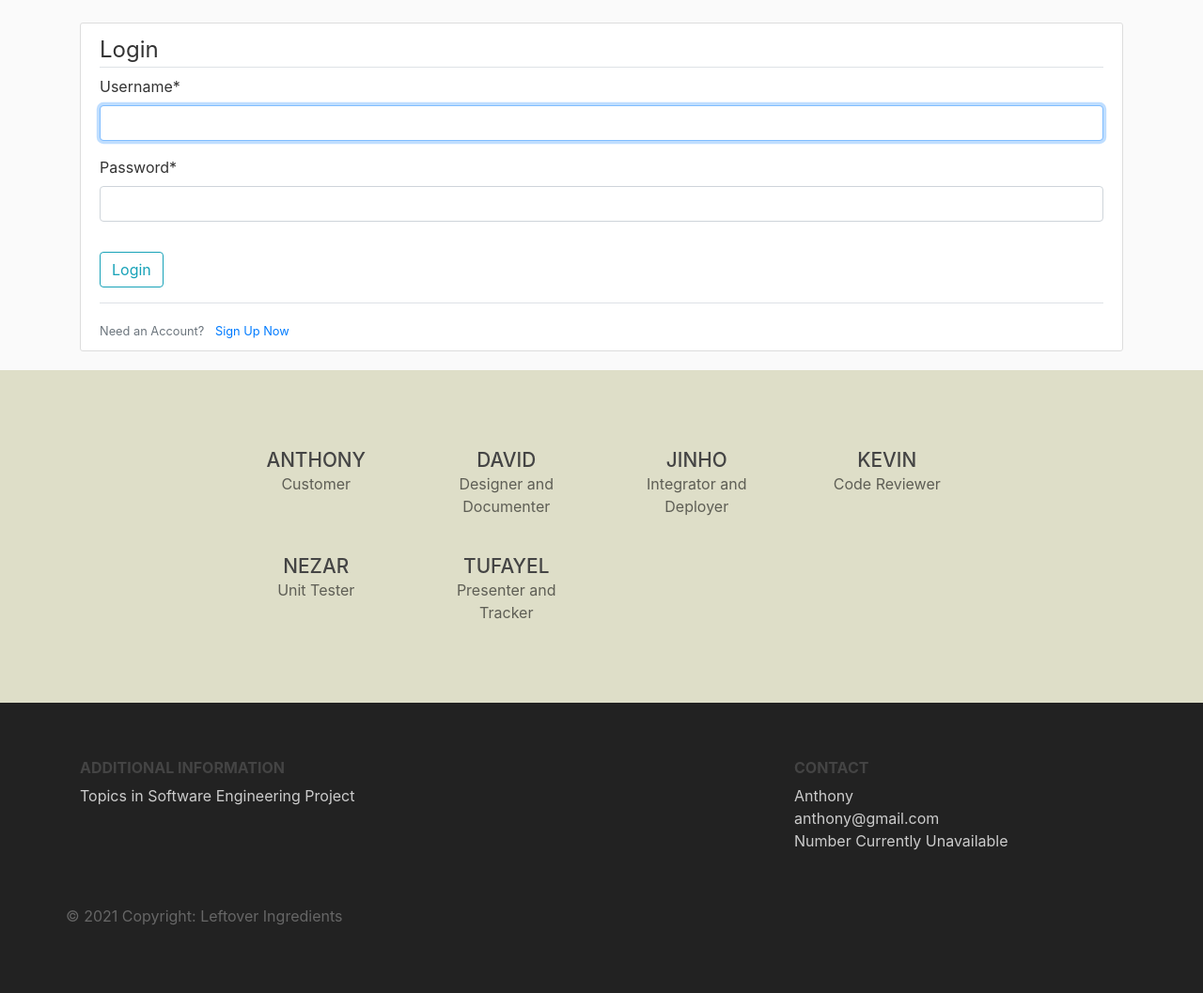
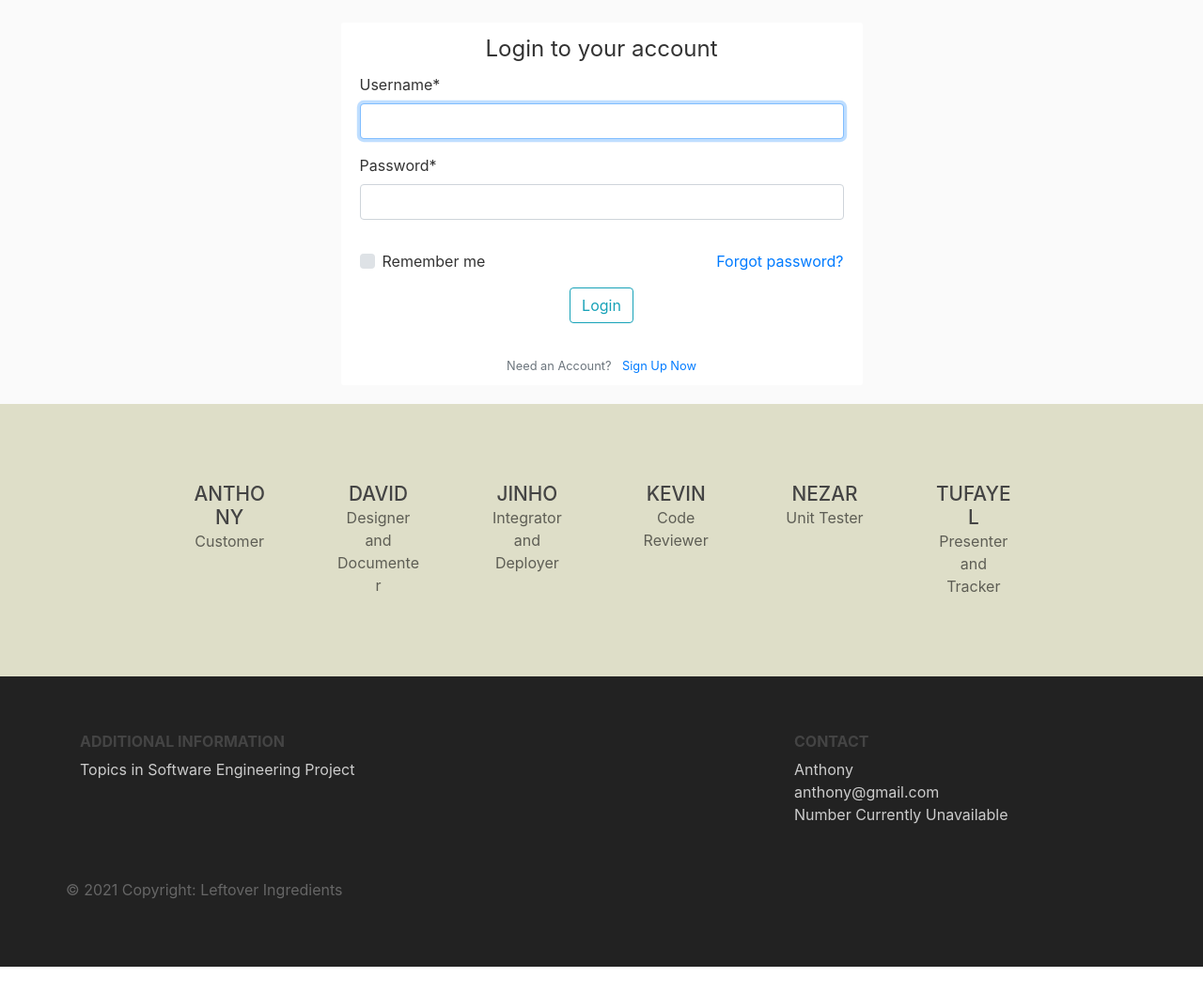
Before and after one commit to CSC-456000-Team/Leftover-Ingredients-, a Django app: page /login/ in a window 1280 px wide. Shown: the part 56-1113 px from the top of the page at 94% size. After the commit the page ends 1085 px from the top, so only its background shows below. Run offline with Django 3.2, Linux system fonts and the light colour scheme; some libraries are stand-ins or nearby versions.

Commit message:
Edited login, register page

```diff
--- a/main/static/main/main.css
+++ b/main/static/main/main.css
@@ -36,9 +36,10 @@ ul {
 .content-section {
 	background: #ffffff;
 	padding: 10px 20px;
-	border: 1px solid #dddddd;
 	border-radius: 3px;
 	margin-bottom: 20px;
+	margin-left: auto;
+	margin-right: auto;
 }
 
 .article-title {
--- a/main/templates/main/base.html
+++ b/main/templates/main/base.html
@@ -67,39 +67,39 @@
     </main>
 
     <div class="background-home">
-      <div class="container team">
+      <div class="container-fluid team">
           <div class="row">
-            <div class="card col-lg-3 col-md-3 col-sm-4 text-center">
+            <div class="card col-lg-2 col-md-3 col-sm-4 text-center">
               <div class="card-body">
                   <h4 class="card-title">Anthony</h4>
                   <p class="card-text">Customer</p>
               </div>
             </div>
-            <div class="card col-lg-3 col-md-3 col-sm-4 text-center">
+            <div class="card col-lg-2 col-md-3 col-sm-4 text-center">
               <div class="card-body">
                   <h4 class="card-title">David</h4>
                   <p class="card-text">Designer and Documenter</p>
               </div>
             </div>
-            <div class="card col-lg-3 col-md-3 col-sm-4 text-center">
+            <div class="card col-lg-2 col-md-3 col-sm-4 text-center">
               <div class="card-body">
                   <h4 class="card-title">Jinho</h4>
                   <p class="card-text">Integrator and Deployer</p>
               </div>
             </div>
-            <div class="card col-lg-3 col-md-3 col-sm-4 text-center">
+            <div class="card col-lg-2 col-md-3 col-sm-4 text-center">
               <div class="card-body">
                   <h4 class="card-title">Kevin</h4>
                   <p class="card-text">Code Reviewer</p>
               </div>
             </div>
-            <div class="card col-lg-3 col-md-3 col-sm-4 text-center">
+            <div class="card col-lg-2 col-md-3 col-sm-4 text-center">
               <div class="card-body">
                   <h4 class="card-title">Nezar</h4>
                   <p class="card-text">Unit Tester</p>
               </div>
             </div>
-            <div class="card col-lg-3 col-md-3 col-sm-4 text-center">
+            <div class="card col-lg-2 col-md-3 col-sm-4 text-center">
               <div class="card-body">
                   <h4 class="card-title">Tufayel</h4>
                   <p class="card-text">Presenter and Tracker</p>
--- a/users/templates/users/login.html
+++ b/users/templates/users/login.html
@@ -2,18 +2,29 @@
 {% extends "main/base.html" %}
 {% load crispy_forms_tags %}
 {% block content %}
-    <div class="content-section">
+    <div class=" content-section col-lg-6">
         <form method="POST">
             {% csrf_token %}
             <fieldset class="form-group">
-                <legend class="border-bottom">Login</legend>
+                <legend class="text-center">Login to your account</legend>
                 {{ form|crispy }}
             </fieldset>
-            <div class="form-group">
+            <div class="row mb-3">
+                <div class="col-6 d-flex">
+                    <div class="custom-control custom-checkbox">
+                        <input type="checkbox" class="custom-control-input" id="cb1">
+                        <label class="custom-control-label" for="cb1">Remember me</label>
+                    </div>
+                </div>
+                <div class="col-6 text-right">
+                    <a href="forget.html" class="forget-link">Forgot password?</a>
+                </div>
+            </div>
+            <div class="form-group text-center">
                 <button class="btn btn-outline-info" type="submit" >Login</button>
             </div>
         </form>
-        <div class="border-top pt-3">
+        <div class="pt-3 text-center">
             <small class="text-muted">
                 Need an Account? <a class="ml-2" href="{% url 'register' %}">Sign Up Now</a>
             </small>
```
Also changed, not shown: users/templates/users/register.html (+13 -5 lines).
